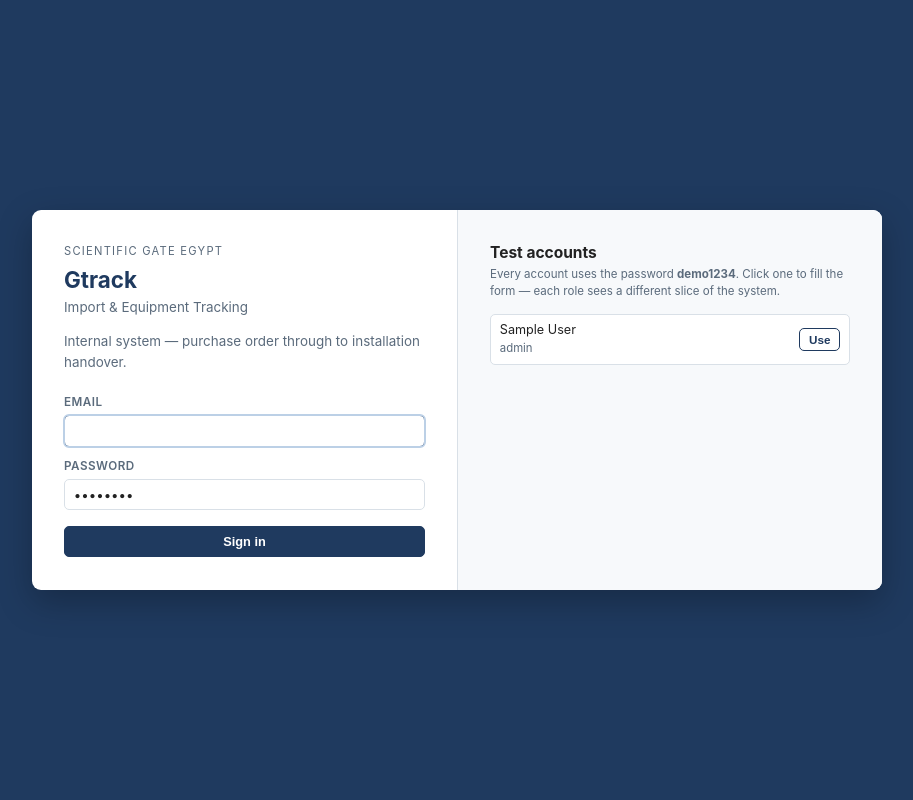
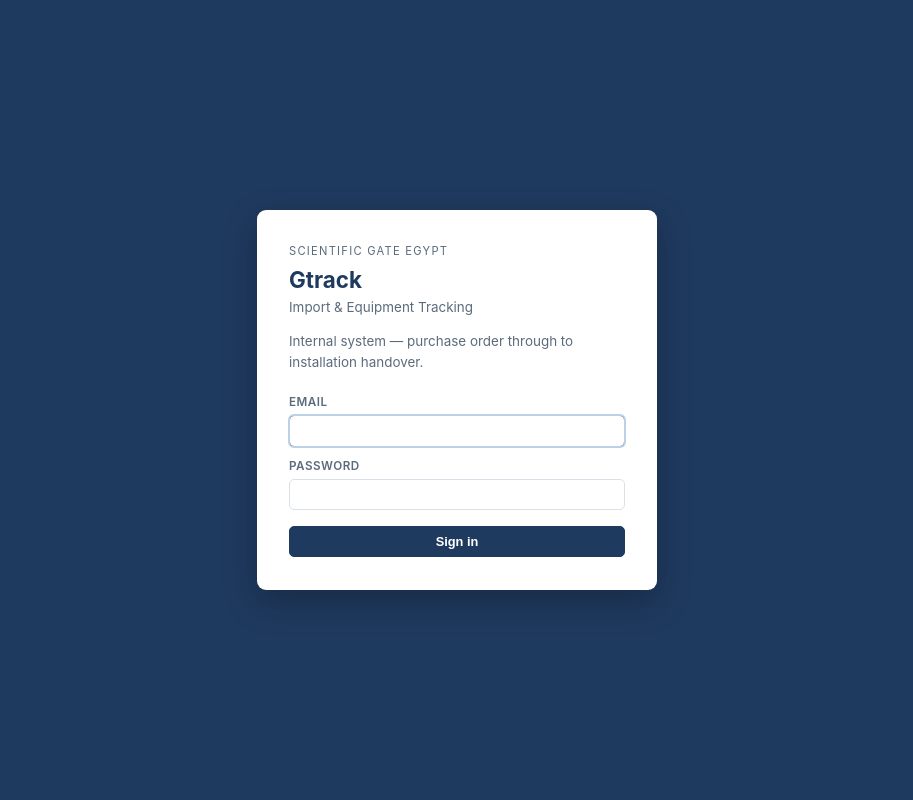
Before and after one commit to Collecta2026/Gtrack, a Flask app: page /login in a window 1280 px wide. Shown: the whole page, without its empty margins (183-1096 px from the left). Run offline with Flask 3, Linux system fonts and the light colour scheme; tables that the repository leaves empty hold one stand-in row (values such as "Sample post"); parts of the project's set-up code (start-up, migrations or seed data) failed here and were passed over.

Commit message:
Add files via upload

```diff
--- a/app/auth.py
+++ b/app/auth.py
@@ -14,20 +14,23 @@ bp = Blueprint("auth", __name__)
 # --------------------------------------------------------------------------
 # Role definitions — code, name, description, permissions
 #
-# This is the seed set only. The admin user matrix is not limited to these
-# five — new roles can be added at any time from Admin -> Roles, and each
-# one immediately gets its own column in the Authorisation matrix.
+# This is the seed set only, matching the company's actual six positions.
+# The admin user matrix is not limited to these — new roles can be added at
+# any time from Admin -> Roles, and each one immediately gets its own column
+# in the Authorisation matrix.
+#
+# The CFO is the one role that always keeps full access ("*") and cannot be
+# downgraded from the Authorisation matrix — it is the account that manages
+# users, roles, the matrix itself and FX rates, so it can never be locked out.
 # --------------------------------------------------------------------------
 
 ROLE_DEFINITIONS = [
-    ("admin", "Admin",
-     "Full access; manages users, roles, FX rates and all master data.", "*"),
-    ("logistics", "Logistics Manager",
-     "Raises and manages purchase orders and supplier invoices; creates and manages shipments, "
-     "quotations and bookings; updates transit and customs milestones; confirms warehouse receipt "
-     "and triggers installation handover; maintains the supplier and logistics master data.",
-     "view_all,edit_po,edit_supplier_invoice,edit_shipment,edit_stage,edit_quotation,edit_document,"
-     "edit_bank_reg,edit_asset,edit_masters,comment,view_reports"),
+    ("cfo", "CFO",
+     "Full access; manages users, roles, the authorisation matrix, FX rates and all master data.",
+     "*"),
+    ("md", "MD",
+     "Full read access and dashboards across all shipments; exportable reports.",
+     "view_all,view_reports,comment,export"),
     ("finance", "Finance",
      "Manages cost lines, payment status, bank registration and financial reports.",
      "view_all,edit_cost,edit_supplier_invoice,edit_bank_reg,comment,view_reports"),
@@ -35,10 +38,21 @@ ROLE_DEFINITIONS = [
      "Read-only view of shipments and allocations for their own customers; receives milestone "
      "alerts; can add customer-facing comments.",
      "view_own_customers,edit_allocation,comment,view_reports"),
-    ("md", "MD",
-     "Full read access and dashboards across all shipments; exportable reports.",
-     "view_all,view_reports,comment,export"),
+    ("sales_admin", "Sales Admin",
+     "Department oversight — sees and manages allocations across every customer, not just "
+     "their own; receives milestone alerts; runs and exports sales reports.",
+     "view_all,edit_allocation,comment,view_reports,export"),
+    ("logistics_admin", "Logistics Admin",
+     "Raises and manages purchase orders and supplier invoices; creates and manages shipments, "
+     "quotations and bookings; updates transit and customs milestones; confirms warehouse receipt "
+     "and triggers installation handover; maintains the supplier and logistics master data.",
+     "view_all,edit_po,edit_supplier_invoice,edit_shipment,edit_stage,edit_quotation,edit_document,"
+     "edit_bank_reg,edit_asset,edit_masters,comment,view_reports"),
 ]
+
+# The role that Admin -> Authorisation matrix always shows as locked at full
+# access, so the system can never be left with no one able to manage it.
+SYSTEM_ROLE_CODE = "cfo"
 
 
 # --------------------------------------------------------------------------
@@ -137,8 +151,7 @@ def login():
             return redirect(request.args.get("next") or url_for("dashboard.index"))
         flash(t("Incorrect email or password."), "error")
 
-    demo_users = User.query.order_by(User.id).all()
-    return render_template("login.html", demo_users=demo_users)
+    return render_template("login.html")
 
 
 @bp.route("/logout")
--- a/app/static/style.css
+++ b/app/static/style.css
@@ -187,16 +187,11 @@ details.inline-add[open] summary::before{content:"−"}
 /* ---------- login ---------- */
 .login-wrap{min-height:100vh;display:flex;align-items:center;justify-content:center;background:var(--navy);padding:1.5rem}
 .login-card{background:#fff;border-radius:9px;box-shadow:0 12px 34px rgba(0,0,0,.26);
-  width:100%;max-width:850px;display:grid;grid-template-columns:1fr 1fr;overflow:hidden}
+  width:100%;max-width:400px;overflow:hidden}
 .login-left{padding:2.1rem 2rem}
-.login-right{background:#f7f9fb;padding:2.1rem 2rem;border-left:1px solid var(--line)}
 .login-left .eyebrow{font-size:.7rem;text-transform:uppercase;letter-spacing:.11em;color:var(--muted)}
 .login-left h1{margin:.35rem 0 .2rem;font-size:1.4rem}
 .login-left .tag{color:var(--muted);font-size:.84rem;margin-bottom:1.4rem}
-.demo-user{display:flex;justify-content:space-between;align-items:center;gap:.6rem;
-  padding:.4rem .55rem;border:1px solid var(--line);border-radius:5px;background:#fff;margin-bottom:.35rem;font-size:.79rem}
-.demo-user .du-role{color:var(--muted);font-size:.71rem}
-@media(max-width:820px){.login-card{grid-template-columns:1fr}.login-right{border-left:none;border-top:1px solid var(--line)}}
 @media(max-width:760px){.sidebar{display:none}.content{padding:1rem}}
 
 @media print{
@@ -253,7 +248,6 @@ details.inline-add[open] summary::before{content:"−"}
 /* the topbar search keeps its natural order but aligns right */
 [dir="rtl"] .topsearch input{text-align:right}
 [dir="rtl"] .login-card{direction:rtl}
-[dir="rtl"] .login-right{border-left:none;border-right:1px solid var(--line)}
 
 /* ---------- language toggle ---------- */
 .langswitch{display:inline-flex;border:1px solid var(--line);border-radius:5px;overflow:hidden;
--- a/app/templates/admin/index.html
+++ b/app/templates/admin/index.html
@@ -37,7 +37,7 @@
       </div>
       <div>
         <h3 style="margin:0 0 .3rem">{{ t("Roles") }}</h3>
-        <p class="small muted">{{ t("The role matrix — currently Logistics Manager, Finance, Sales, Admin and MD. Add more whenever the business needs a new one.") }}</p>
+        <p class="small muted">{{ t("The role matrix — currently CFO, MD, Finance, Sales, Sales Admin and Logistics Admin. Add more whenever the business needs a new one.") }}</p>
         <a class="btn sm ghost" href="{{ url_for('admin.roles') }}">{{ t("Manage roles") }}</a>
       </div>
       <div>
--- a/app/templates/login.html
+++ b/app/templates/login.html
@@ -24,35 +24,14 @@
       <form method="post">
         <div class="field" style="margin-bottom:.7rem">
           <label for="email">{{ t("Email") }}</label>
-          <input type="email" id="email" name="email" required autofocus
-                 value="{{ request.args.get('as', '') }}">
+          <input type="email" id="email" name="email" required autofocus>
         </div>
         <div class="field" style="margin-bottom:1rem">
           <label for="password">{{ t("Password") }}</label>
-          <input type="password" id="password" name="password" required value="demo1234">
+          <input type="password" id="password" name="password" required>
         </div>
         <button class="btn" type="submit" style="width:100%">{{ t("Sign in") }}</button>
       </form>
-    </div>
-
-    <div class="login-right">
-      <h3 style="margin-bottom:.2rem">{{ t("Test accounts") }}</h3>
-      <p class="tiny muted" style="margin-top:0;margin-bottom:.85rem">
-        Every account uses the password <strong>demo1234</strong>. Click one to fill the form —
-        each role sees a different slice of the system.
-      </p>
-      {% for u in demo_users %}
-        <div class="demo-user">
-          <div>
-            <div>{{ u.name }}</div>
-            <div class="du-role">{{ u.role.role_name if u.role }}</div>
-          </div>
-          <button class="btn ghost sm" type="button"
-                  onclick="document.getElementById('email').value='{{ u.email }}';document.getElementById('password').value='demo1234';">
-            {{ t("Use") }}
-          </button>
-        </div>
-      {% endfor %}
     </div>
   </div>
 </div>
--- a/app/views/help.py
+++ b/app/views/help.py
@@ -205,8 +205,9 @@ MENU_GUIDE = [
     ]),
     ("Admin: users, roles, authorisation, FX rates, audit", "admin", [
         ("Users", "Create accounts and assign each one a role."),
-        ("Roles", "The role matrix — Logistics Manager, Finance, Sales, Admin and MD out of the "
-                 "box. An admin can add more at any time from Admin -> Roles."),
+        ("Roles", "The role matrix — CFO, MD, Finance, Sales, Sales Admin and Logistics Admin "
+                 "out of the box, matching the company's actual positions. The CFO can add more "
+                 "at any time from Admin -> Roles."),
         ("Authorisation matrix", "Separate from the role list itself — a permission-by-permission "
                                  "grid of exactly what each role can see and do. New roles start "
                                  "with no access until this is set."),
```
Also changed, not shown: app/i18n.py (+22 -16 lines), app/notifications.py (+5 -5 lines), app/templates/admin/authorisation.html (+4 -4 lines), app/views/admin.py (+5 -4 lines).
